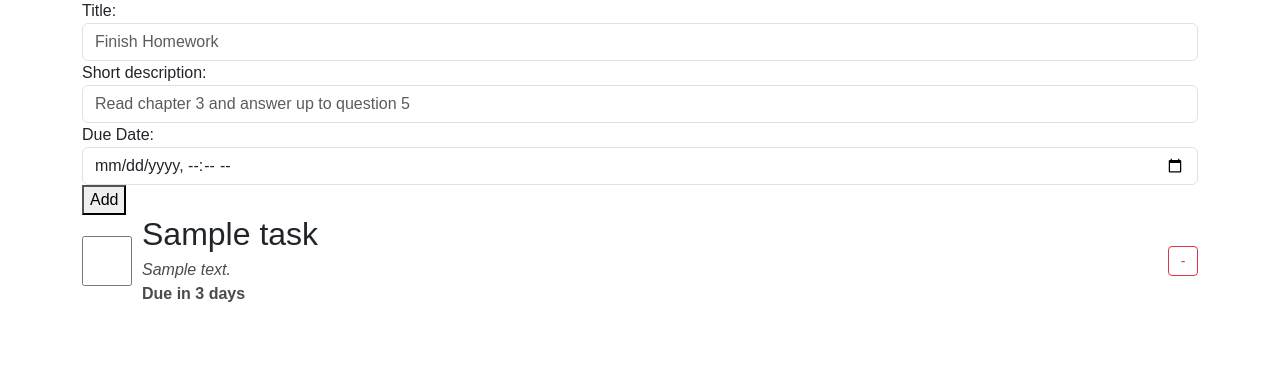
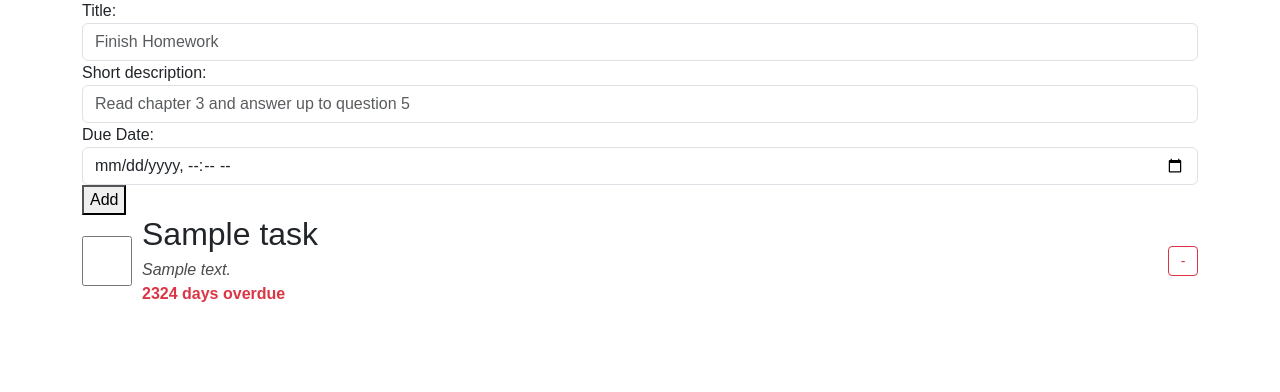
Before and after one commit to CommanderBeanYT/TodoList, a Flask app: template templates/index.html in a window 1280 px wide. Shown: the part 57-449 px from the top of the page. Run offline with Flask 3, Linux system fonts and the light colour scheme; the template is opened without the code that fills it: most values are stand-ins (such as "Sample title", 1, 10 or a date in 2020).

Commit message:
Made due dates work!

```diff
--- a/app.py
+++ b/app.py
@@ -19,7 +19,7 @@ def index():
     if request.method == 'POST':
         title = request.form.get('title')
         description = request.form.get('description')
-        due_date = request.form.get('due-date')
+        due_date = request.form.get('real-due-date')
 
         print(due_date)
 
--- a/static/script.js
+++ b/static/script.js
@@ -36,4 +36,79 @@ document.addEventListener('DOMContentLoaded', function() {
             )
         });
     });
+
+    // --- TIMEZONE SUBMISSION FIX ---
+    const form = document.getElementById("new-task");
+    if (form) {
+        form.addEventListener("submit", function(event) {
+            const dateInput = document.getElementById("due-date");
+            const hiddenInput = document.getElementById("real-due-date");
+
+            if (dateInput.value) {
+                // Convert the local time into an exact global ISO string (UTC)
+                const localDate = new Date(dateInput.value);
+                hiddenInput.value = localDate.toISOString();
+            } else {
+                // If they left the date blank, ensure the hidden field is empty
+                hiddenInput.value = "";
+            }
+        });
+    }
+
+    function updateCountdowns() {
+        const now = new Date(); // Device time
+
+        document.querySelectorAll(".countdown").forEach(element => {
+            let dueDateString = element.getAttribute("data-due");
+            if (!dueDateString) return;
+
+            // If Supabase didn't append a timezone offset, force it to be treated as UTC
+            if (!dueDateString.includes("Z") && !dueDateString.includes("+") && !dueDateString.includes("-")) {
+                dueDateString += "Z";
+            }
+
+            const dueDate = new Date(dueDateString);
+            const differenceInMs = dueDate - now;
+
+            const isOverdue = differenceInMs < 0;
+            const absoluteDiff = Math.abs(differenceInMs);
+
+            const days = Math.floor(absoluteDiff / (1000 * 60 * 60 * 24));
+            const hours = Math.floor((absoluteDiff % (1000 * 60 * 60 * 24)) / (1000 * 60 * 60));
+            const minutes = Math.floor((absoluteDiff % (1000 * 60 * 60)) / (1000 * 60));
+
+            let statusText = "";
+            if (days > 0) {
+                statusText = `${days} day${days > 1 ? 's' : ''}`;
+            } else if (hours > 0) {
+                statusText = `${hours} hour${hours > 1 ? 's' : ''}`;
+            } else if (minutes > 0) {
+                statusText = `${minutes} minute${minutes > 1 ? 's' : ''}`;
+            } else
+            {
+                statusText = "Now";
+            }
+
+            if (isOverdue) {
+                element.textContent = `${statusText} overdue`;
+                element.style.color = "#dc3545"; // Bootstrap danger red
+            }
+            else if (statusText === "Now")
+            {
+                element.textContent = `Due ${statusText}!`;
+                element.style.color = "";
+            }
+            else
+            {
+                element.textContent = `Due in ${statusText}`;
+                element.style.color = "";
+            }
+        });
+    }
+
+    // Run it immediately when the page loads
+    updateCountdowns();
+
+    // Refresh the countdowns every 60 seconds so the time stays accurate
+    setInterval(updateCountdowns, 60000)    ;
 });
--- a/templates/index.html
+++ b/templates/index.html
@@ -13,9 +13,17 @@
             <div>
                 <h1>Todo</h1>
                 <form id="new-task" method="POST">
-                    <label for="title">Title:</label><input id="title" name="title" type="text" class="form-control" placeholder="Finish Homework" required="required">
-                    <label for="description">Short description:</label><input id="description" name="description" type="text" class="form-control" placeholder="Read chapter 3 and answer up to question 5">
-                    <label for="due-date">Due Date:</label><input id="due-date" name="due-date" class="form-control col-md-2" type="datetime-local">
+                    <label for="title">Title:</label>
+                    <input id="title" name="title" type="text" class="form-control" placeholder="Finish Homework" required="required">
+
+                    <label for="description">Short description:</label>
+                    <input id="description" name="description" type="text" class="form-control" placeholder="Read chapter 3 and answer up to question 5">
+
+                    <label for="due-date">Due Date:</label>
+                    <input id="due-date" class="form-control col-md-2" type="datetime-local">
+
+                    <input type="hidden" id="real-due-date" name="real-due-date">
+
                     <button type="submit">Add</button>
                 </form>
                 {% for task in list %}
@@ -25,7 +33,7 @@
                             <div>
                                 <h2>{{ task.title }}</h2>
                                 <p><i>{{ task.description }}</i></p>
-                                <p><strong>Due in 3 days</strong></p>
+                                {% if task.due_date != None %}<p><strong><span class="countdown" data-due="{{ task.due_date }}">Calculating...</span></strong></p>{% endif %}
                             </div>
                         </div>
                         <button id={{ task.id }} class="btn btn-outline-danger btn-sm remove">-</button>
```
